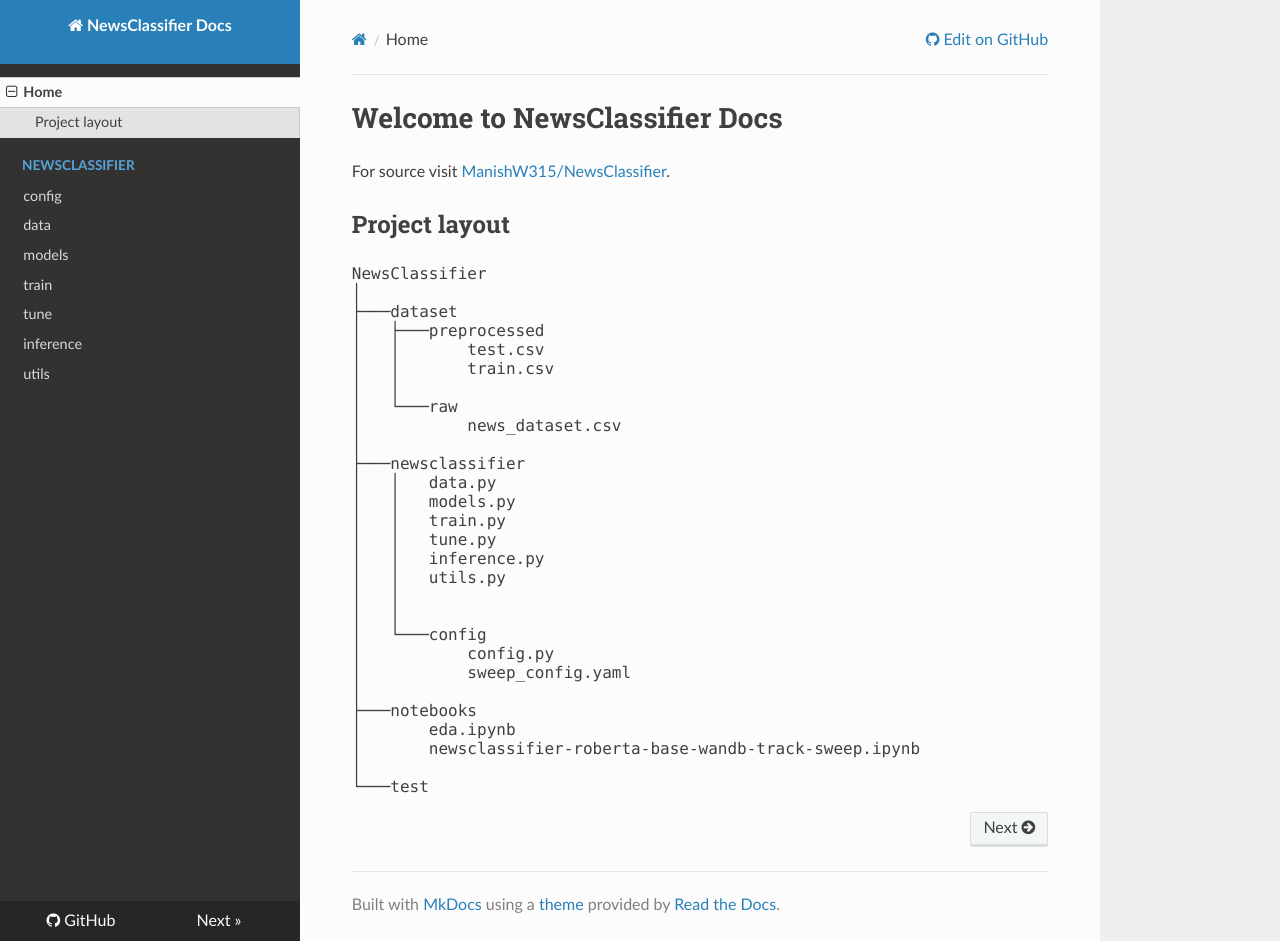
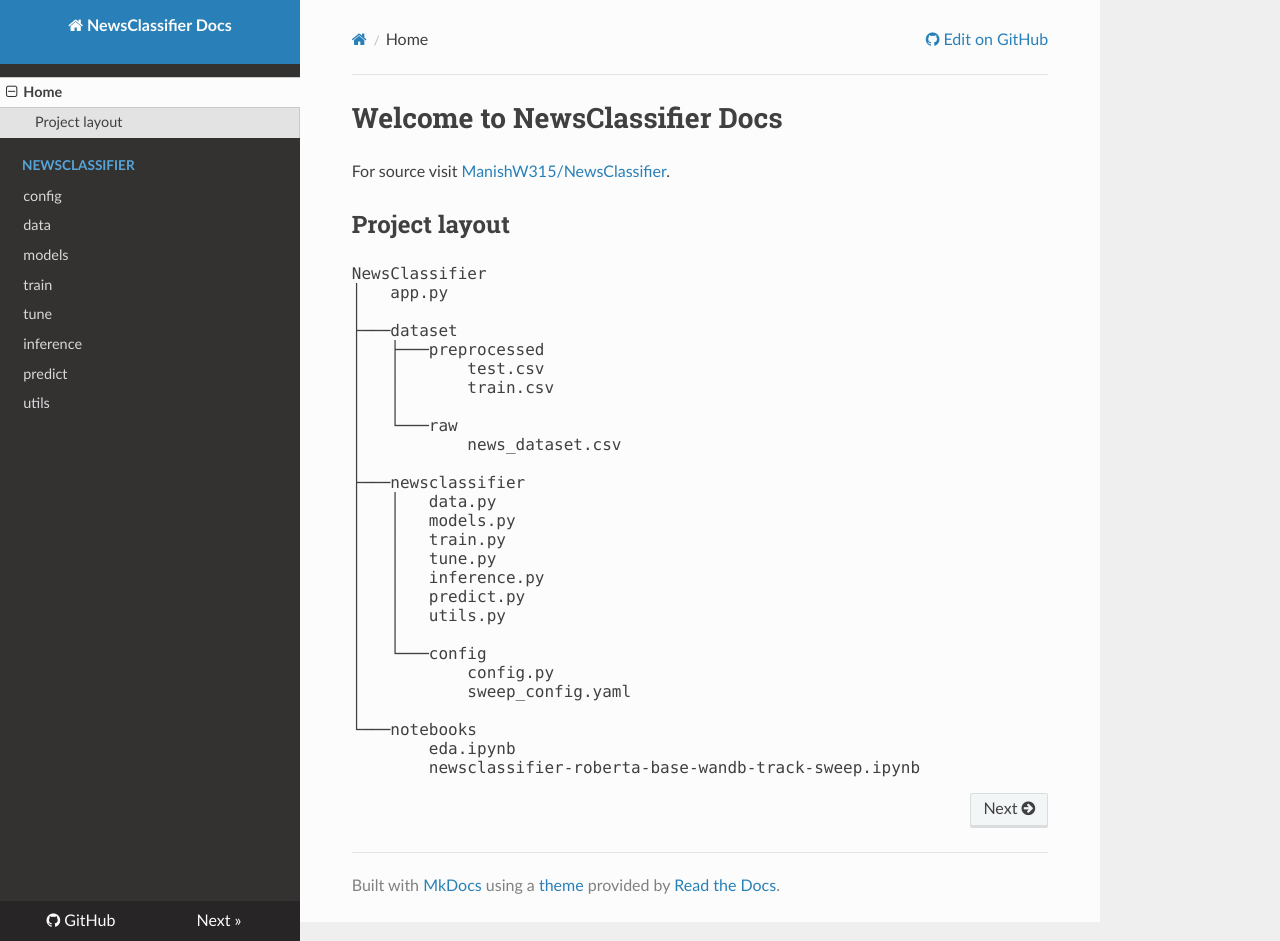
Before and after one commit to ManishW315/NewsClassifier, an MkDocs documentation site: the page built from docs/index.md, in a window 1280 px wide and 941 px high. Built offline with MkDocs 1.6.1, drawn with Linux system fonts in a browser that asks for light colours; nearby versions of some CDN libraries; old or Windows-style settings are respelled for this version of MkDocs.

Commit message:
Updated mkdocs.

```diff
--- a/docs/index.md
+++ b/docs/index.md
@@ -5,6 +5,7 @@ For source visit [ManishW315/NewsClassifier](https://github.com/ManishW315/NewsC
 ## Project layout
 <pre>
 NewsClassifier
+│   app.py
 │
 ├───dataset
 │   ├───preprocessed
@@ -20,16 +21,14 @@ NewsClassifier
 │   │   train.py
 │   │   tune.py
 │   │   inference.py
+│   │   predict.py
 │   │   utils.py
-│   │
 │   │
 │   └───config
 │           config.py
 │           sweep_config.yaml
 │
-├───notebooks
-│       eda.ipynb
-│       newsclassifier-roberta-base-wandb-track-sweep.ipynb
-│
-└───test
+└───notebooks
+        eda.ipynb
+        newsclassifier-roberta-base-wandb-track-sweep.ipynb
 </pre>
--- /dev/null
+++ b/docs/newsclassifier/predict.md
@@ -0,0 +1 @@
+::: newsclassifier.predict
--- a/mkdocs.yml
+++ b/mkdocs.yml
@@ -10,8 +10,7 @@ nav:
     - train: newsclassifier\train.md
     - tune: newsclassifier\tune.md
     - inference: newsclassifier\inference.md
-    # - predict: newsclassifier/predict.md
-    # - serve: newsclassifier/serve.md
+    - predict: newsclassifier\predict.md
     - utils: newsclassifier\utils.md
 theme: readthedocs
 plugins:
```
Also changed, not shown: 2 other files.
